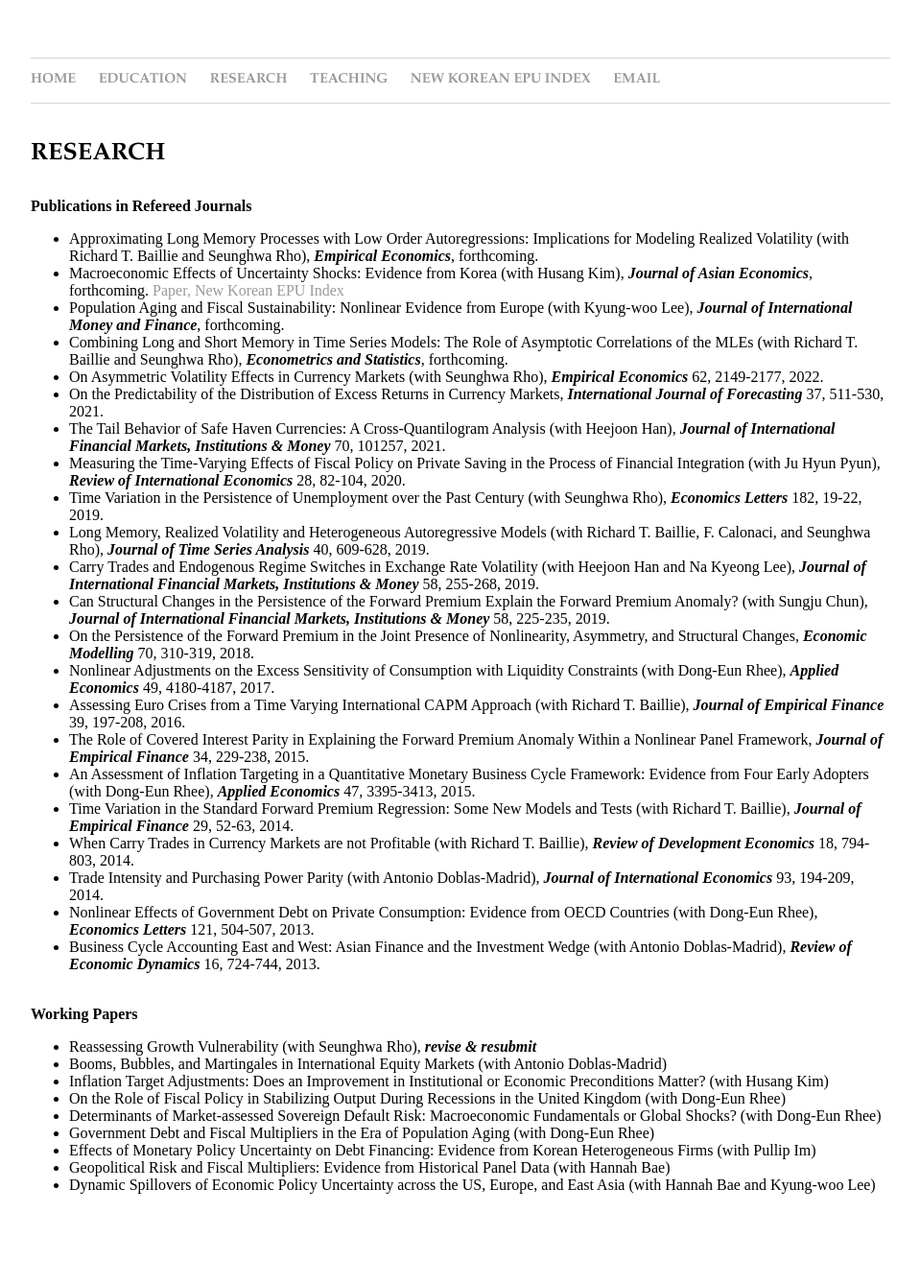
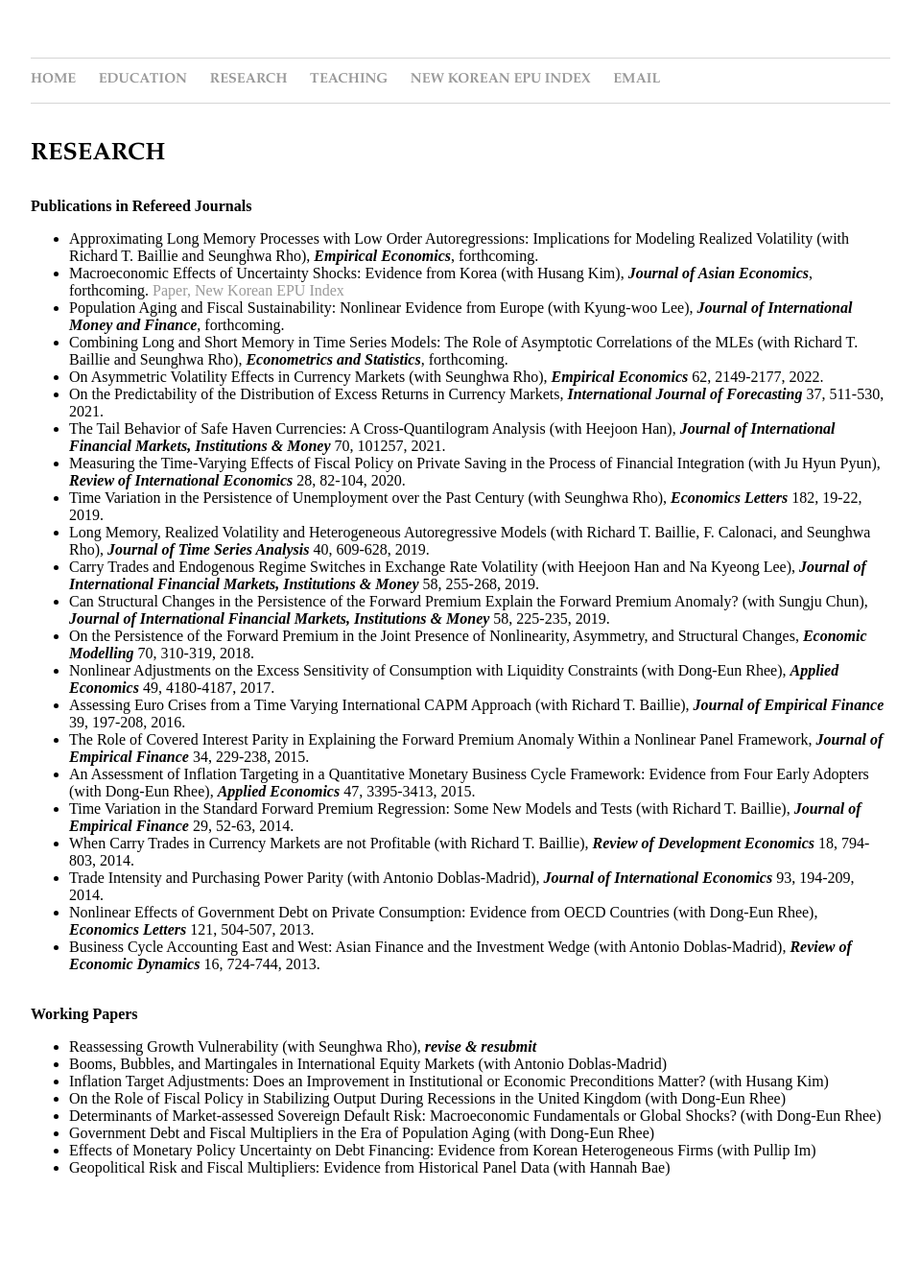
Before and after one commit to dooyeoncho/dooyeoncho.github.io, a Jekyll site: the page built from pages/research.html, in a window 1280 px wide. Shown: the whole page at 96% size, without its empty margins (160-1119 px from the left). Built offline with Jekyll 4.4.1, drawn with Linux system fonts in a browser that asks for light colours.

Commit message:
Update research.html

```diff
--- a/pages/research.html
+++ b/pages/research.html
@@ -49,6 +49,5 @@ title: Dooyeon Cho - Research
 		<li>Government Debt and Fiscal Multipliers in the Era of Population Aging (with Dong-Eun Rhee)</li>
 		<li>Effects of Monetary Policy Uncertainty on Debt Financing: Evidence from Korean Heterogeneous Firms (with Pullip Im)</li>
 		<li>Geopolitical Risk and Fiscal Multipliers: Evidence from Historical Panel Data (with Hannah Bae)</li>
-		<li>Dynamic Spillovers of Economic Policy Uncertainty across the US, Europe, and East Asia (with Hannah Bae and Kyung-woo Lee)</li>
 	</ul>
 </div>&nbsp;&nbsp;&nbsp;&nbsp;&nbsp;&nbsp;
```
